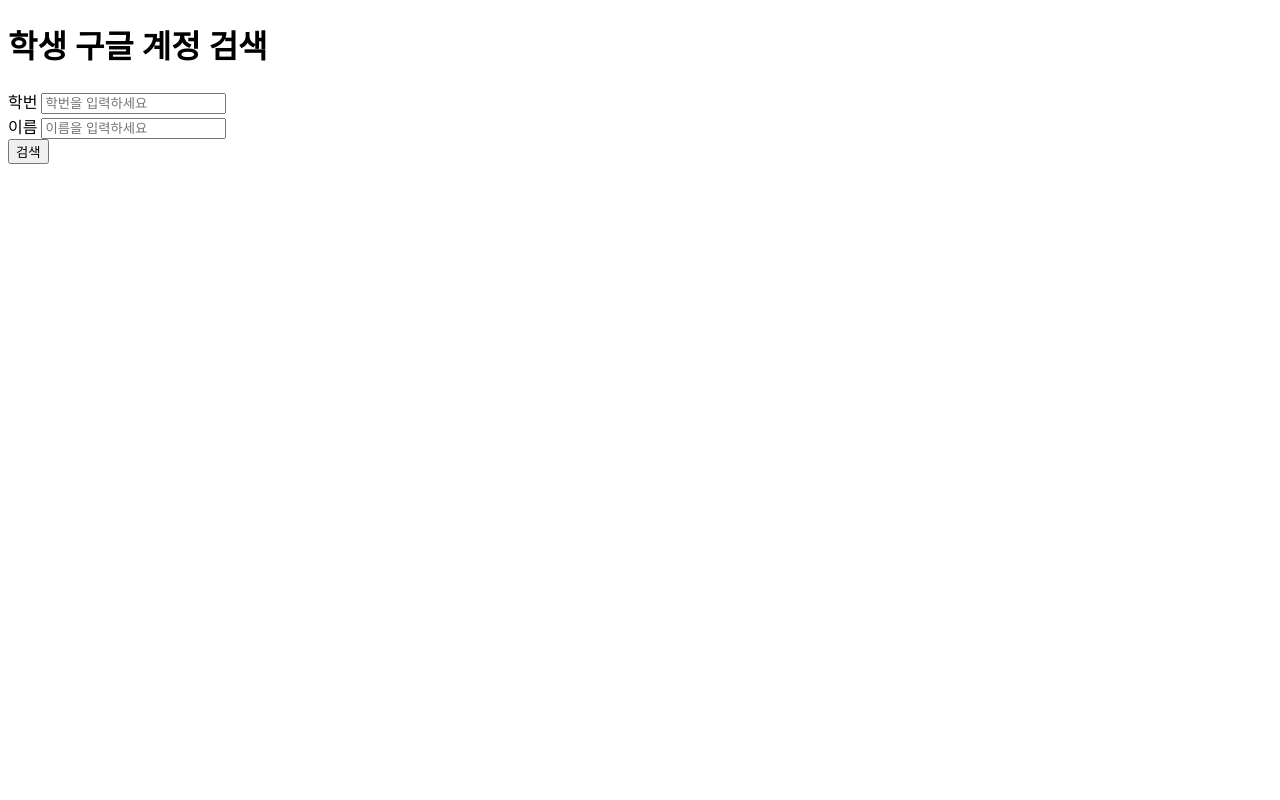
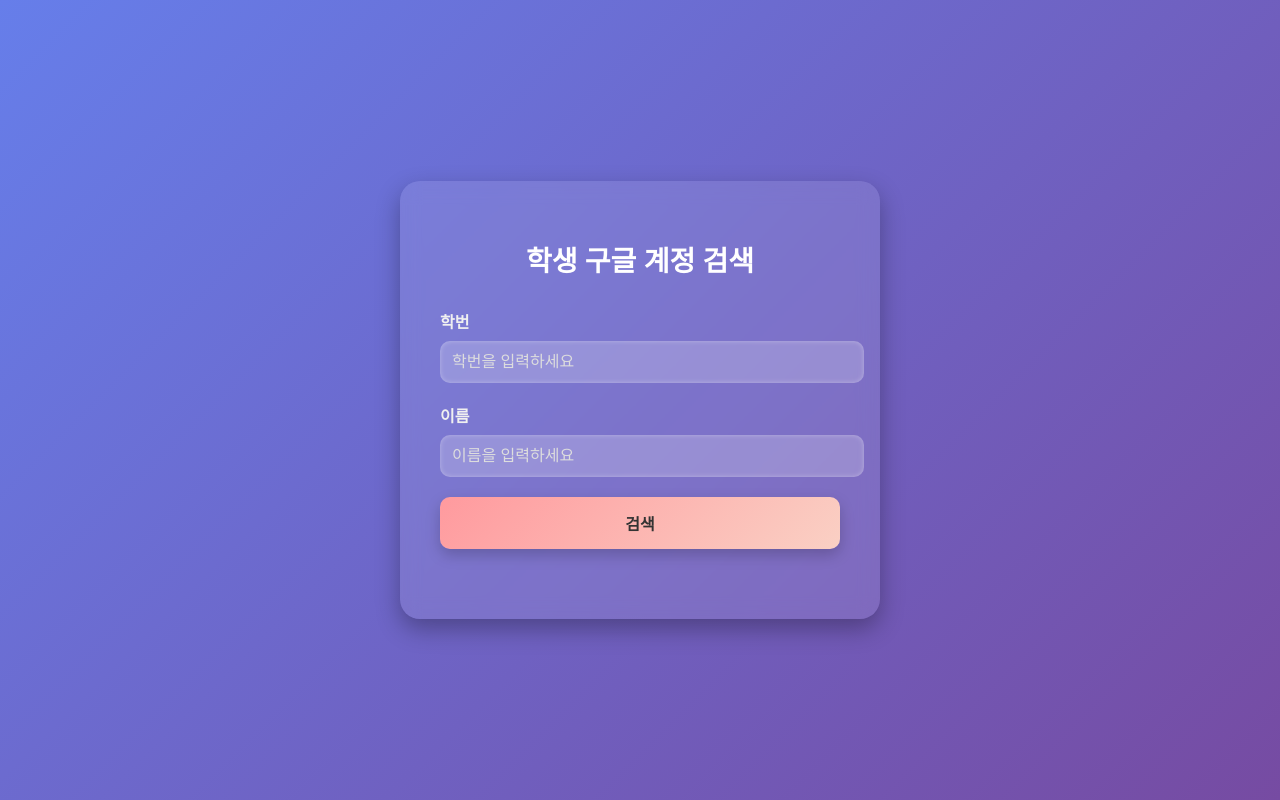
Before and after one commit to geunsoo513/sr_acct, a plain HTML site: page index.html in a window 1280 px wide. Drawn offline with Linux system fonts and the light colour scheme.

Commit message:
오류 수정

```diff
--- a/index.html
+++ b/index.html
@@ -3,7 +3,7 @@
 <head>
   <meta charset="UTF-8">
   <title>학생 구글 계정 검색</title>
-  <link rel="stylesheet" href="static/style.css">
+  <link rel="stylesheet" href="static/styles.css">
 </head>
 <body>
   <div class="container">
```
